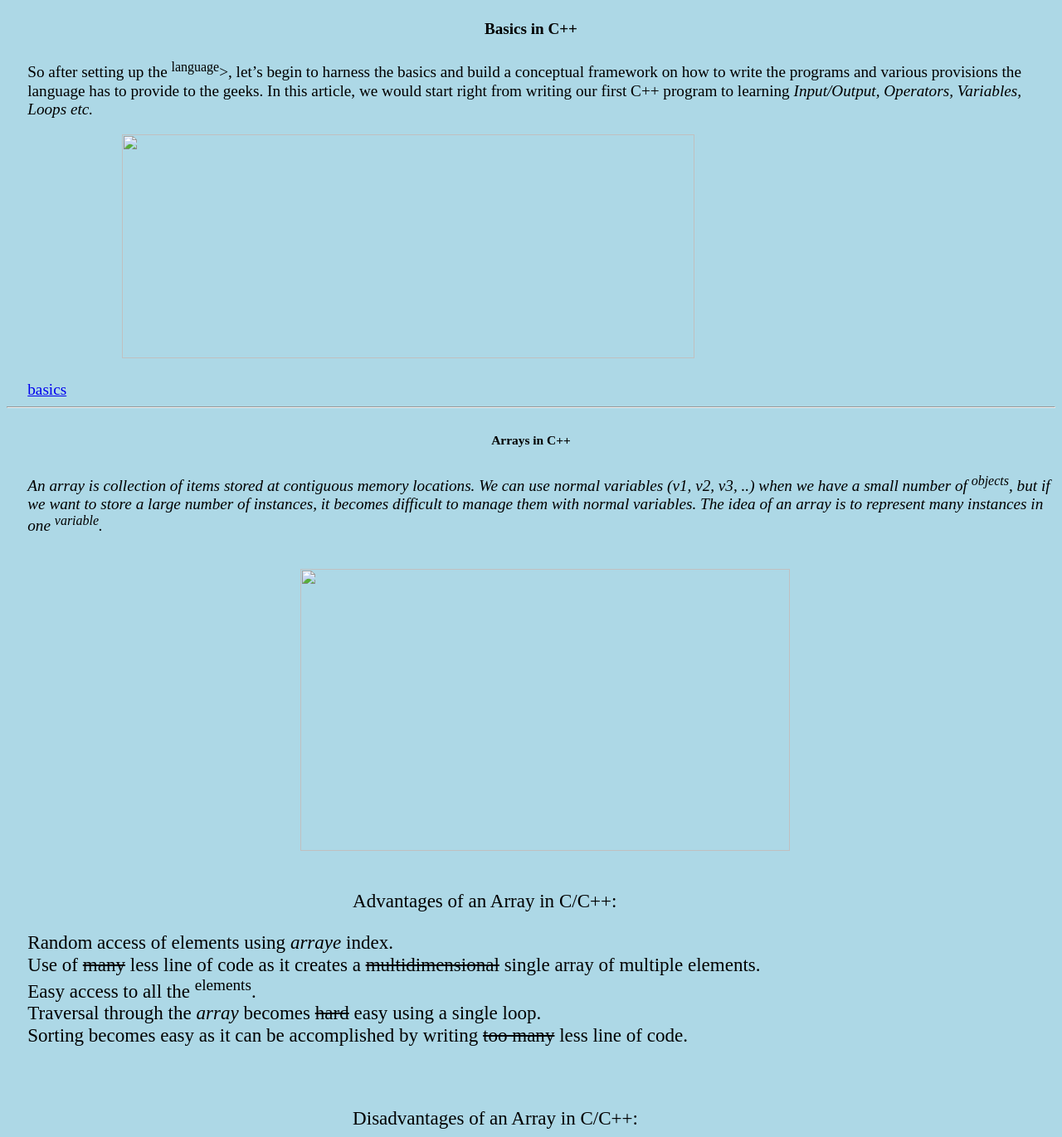
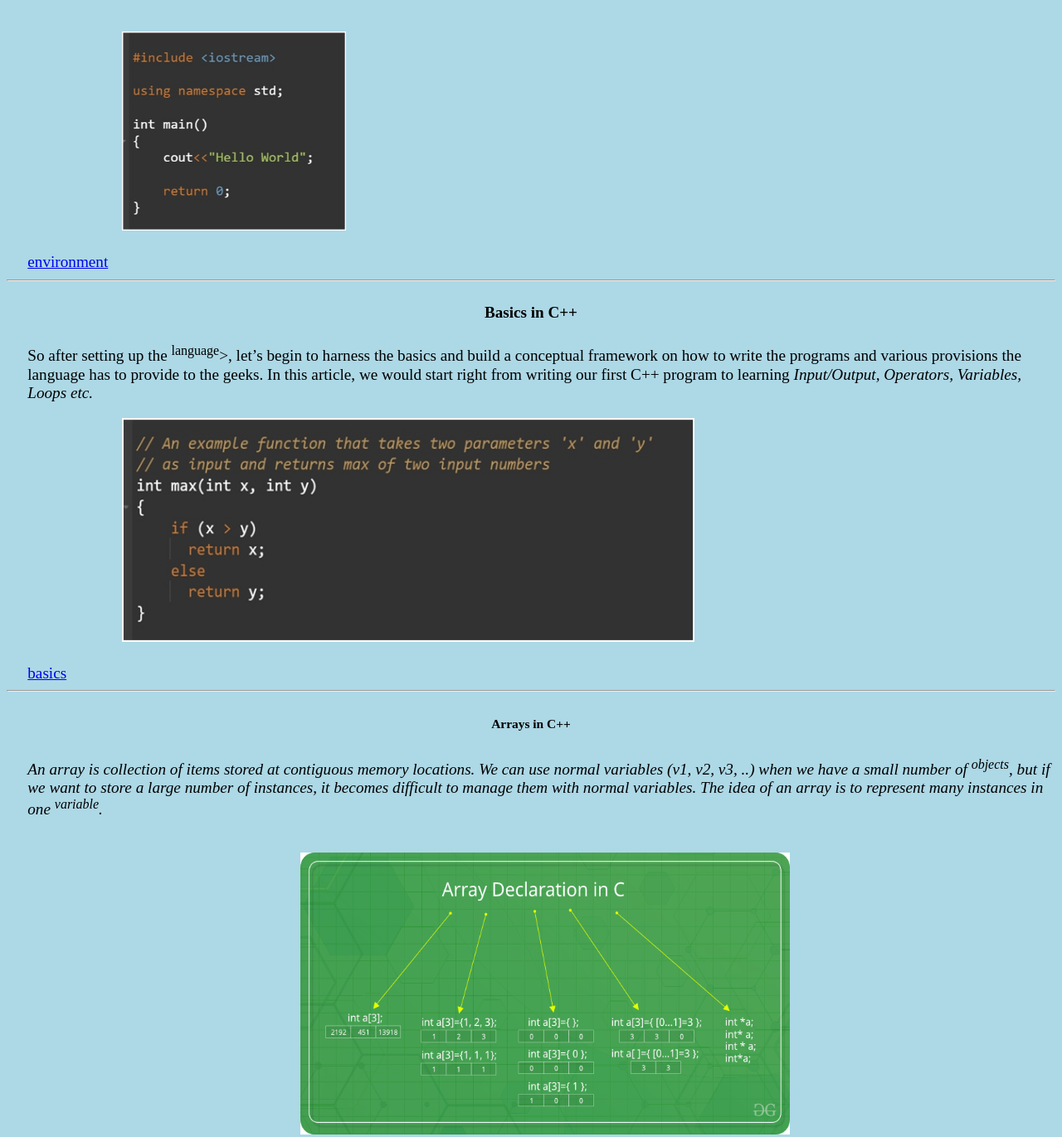
Before and after one commit to Steelseries8/web-site, a plain HTML site: page index.html in a window 1280 px wide. Shown: the part 1382-2753 px from the top of the page at 83% size. Drawn offline with Linux system fonts and the light colour scheme.

Commit message:
Update index.html

```diff
--- a/index.html
+++ b/index.html
@@ -34,7 +34,7 @@ table, th, td {
 <h3 style="position: relative;text-align: center;"> C++ </h3>
 
 		<p style="position: relative;left: 2%;width: 98%"><big><em>C++</em> is a general-purpose programming language and widely used nowadays for competitive programming. It has imperative, <ins>object-oriented</ins> and generic programming features. C++ runs on lots of platform like <sub>Windows, Linux, Unix, Mac etc.<sub><br><br>
-		<img style="position:relative;left: 5%" src="img/img1.png"> <br><br>
+		<img style="position:relative;left: 5%" src="img1.png"> <br><br>
 		<big>C++ is an <em>efficient</em> and <em>powerful</em> language and finds wide use in various <sub>GUI platforms</sub>> , 3D graphics and real-time simulations. Because of the inclusion of rich function libraries, working in C++ becomes simpler and convenient than <sub>C</sub>. Being <ins>object-oriented programming</ins> like <sub>Java</sub>>, <em>C++</em> provides the support of inheritance, polymorphism, encapsulation, etc.<br><br>
 	 	Unlike C, <em>C++</em> allows exception handling and function overloading. Bringing in the important topics under one roof, this tutorial to <em>C++</em> is a very efficient and convenient way to learn <em>C++</em> from <sub>scratch</sub>.<br><br>
 	 	Most used programming languages among developers <sub>worldwide</sub>, as of early 2020.</big><br><br>
@@ -69,7 +69,7 @@ table, th, td {
 		<p style="position: relative;left: 2%;width: 98%"> After gaining a brief <sup>introduction</sup> on <em>C++</em>, the next step is to know how to get the most out of this language by implementing various programs in it. C++ runs on lots of platform like <em>Windows, Linux, Unix, Mac, etc.</em> Before we start programming with <sup>C++</sup>>. We will need an <sup>environment</sup>> to be set-up on our local computer to compile and run our C++ programs successfully. If you do not want to set up a local environment you can also use online IDEs for compiling your program.</p>
 <br>
 
-	<img style="position:relative;width: 270px;height:240px;left: 11%" src="img/img2.jpeg"> <br><br>
+	<img style="position:relative;width: 270px;height:240px;left: 11%" src="img2.jpeg"> <br><br>
 
 <a style="position: relative;left: 2%" href="https://www.geeksforgeeks.org/setting-c-development-environment/">environment</a>
 			<hr>
@@ -79,7 +79,7 @@ table, th, td {
 
 		<p style="position: relative;left: 2%;width: 98%"> So after setting up the <sup>language</sup>>, let’s begin to harness the basics and 	build a conceptual framework on how to write the programs and various provisions the language has to provide to the geeks. In this article, we would start right from writing our first C++ program to learning <em>Input/Output, Operators, Variables, Loops etc.</em></p>
 
-	<img style="position:relative;width: 690px;height:270px;left: 11%" src="img/img3.jpeg"> <br><br>
+	<img style="position:relative;width: 690px;height:270px;left: 11%" src="img3.jpeg"> <br><br>
 
 <a style="position: relative;left: 2%" href="https://www.geeksforgeeks.org/c-programming-basics/">basics</a>
 				<hr>
@@ -90,7 +90,7 @@ table, th, td {
 		<p style="position: relative;left: 2%;width: 98%"> <em>An array is collection of items stored at contiguous memory locations. We can use normal variables (v1, v2, v3, ..) when we have a small number of <sup>objects</sup>, but if we want to store a large number of instances, it becomes difficult to manage them with normal variables. The idea of an array is to represent many instances in one <sup>variable</sup>.</em></p>
 		<br>
 
-<img style="position:relative;width: 590px;height:340px;left: 28%" src="img/img4.png"> <br>
+<img style="position:relative;width: 590px;height:340px;left: 28%" src="img4.png"> <br>
 	<br>
 		<p style="position: relative;left: 33%;width: 67%"><big>Advantages of an Array in C/C++: <br></p>
 		<p style="position: relative;left: 2%;width: 98%">
@@ -123,7 +123,7 @@ table, th, td {
 		A function declaration tells the compiler about the number of parameters function takes,<sup> data-types</sup> of parameters and return type of function. Putting<ins> parameter</ins> names in function declaration is optional in the function <ins>declaration</ins>, but it is necessary to put them in the definition. Below are an example of function <sup>declarations</sup>. (parameter names are not there in below declarations)<br><br>
 										</p>
 	<br>
-<img style="position:relative;width: 590px;height:340px;left: 28%" src="img/img5.png"> <br>
+<img style="position:relative;width: 590px;height:340px;left: 28%" src="img5.png"> <br>
 		<br>
 	<p style="position: relative;left: 2%;width: 98%">
 
```
